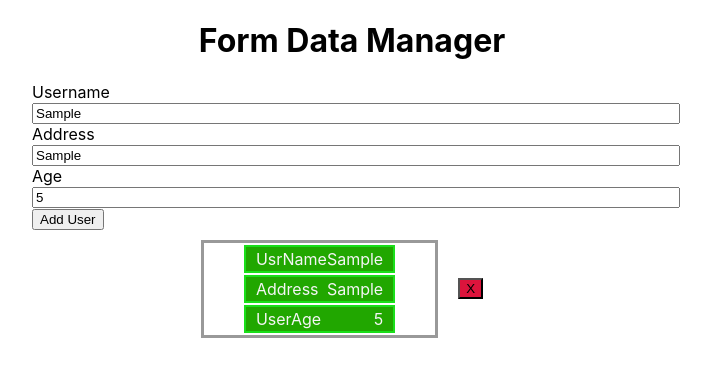
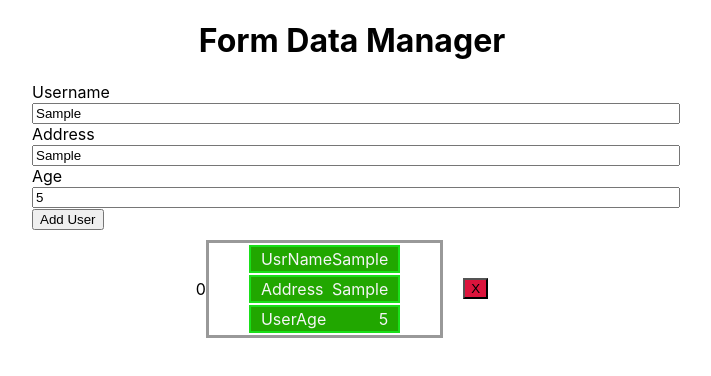
Before and after one commit to GlebHelg/react-complete-guide, a React (Create React App) app in the folder 8 - Complete Project/MyImplementation/user-counter/: page / in a window 1280 px wide. Both pictures are taken after typing "Sample", "Sample", "5" into the empty fields and a click on the input "Add User". Shown: the top 376 px of the page, without its empty margins (288-999 px from the left). Built offline with nearby package versions, Linux system fonts and the light colour scheme.

Commit message:
8 - myImplementation - complete removeRow()

```diff
--- a/8 - Complete Project/MyImplementation/user-counter/src/components/FormDataManager/FormDataManager.jsx
+++ b/8 - Complete Project/MyImplementation/user-counter/src/components/FormDataManager/FormDataManager.jsx
@@ -39,7 +39,8 @@ const FormDataManager = () => {
             <InputForm inputFieldsList = {inputFormPropsGenerator()}
                        parentUserList = {userList}
                        parentSetUserList = {setUserList}/>
-            <FormDataRenderer formData={userList}/>
+            <FormDataRenderer formData={userList}
+                              parentSetUserList = {setUserList}/>
         </div>
 
     );
--- a/8 - Complete Project/MyImplementation/user-counter/src/components/FormDataRenderer/FormDataRenderer.jsx
+++ b/8 - Complete Project/MyImplementation/user-counter/src/components/FormDataRenderer/FormDataRenderer.jsx
@@ -4,8 +4,14 @@ import './FormDataRenderer.css';
 
 const FormDataRenderer = (props) => {
 
+    const removeRow = (idx) => {
+        props.formData.splice(idx, 1)
+        props.parentSetUserList([...props.formData]);
+    }
+
     const renderData = props.formData.map((formObject,idx) =>
         <div className="form-data-and-btn-wrapper">
+            {idx}
             <div className="form-data-wrapper" >
                 {formObject.map(formField => {
                     return (
@@ -16,7 +22,7 @@ const FormDataRenderer = (props) => {
                     );
                 })}
             </div>
-            <button className="remove-me-btn" onClick={() => console.log('remove row with idx: ', idx)}>
+            <button className="remove-me-btn" onClick={() => removeRow(idx)}>
                 X
             </button>
         </div>
```
